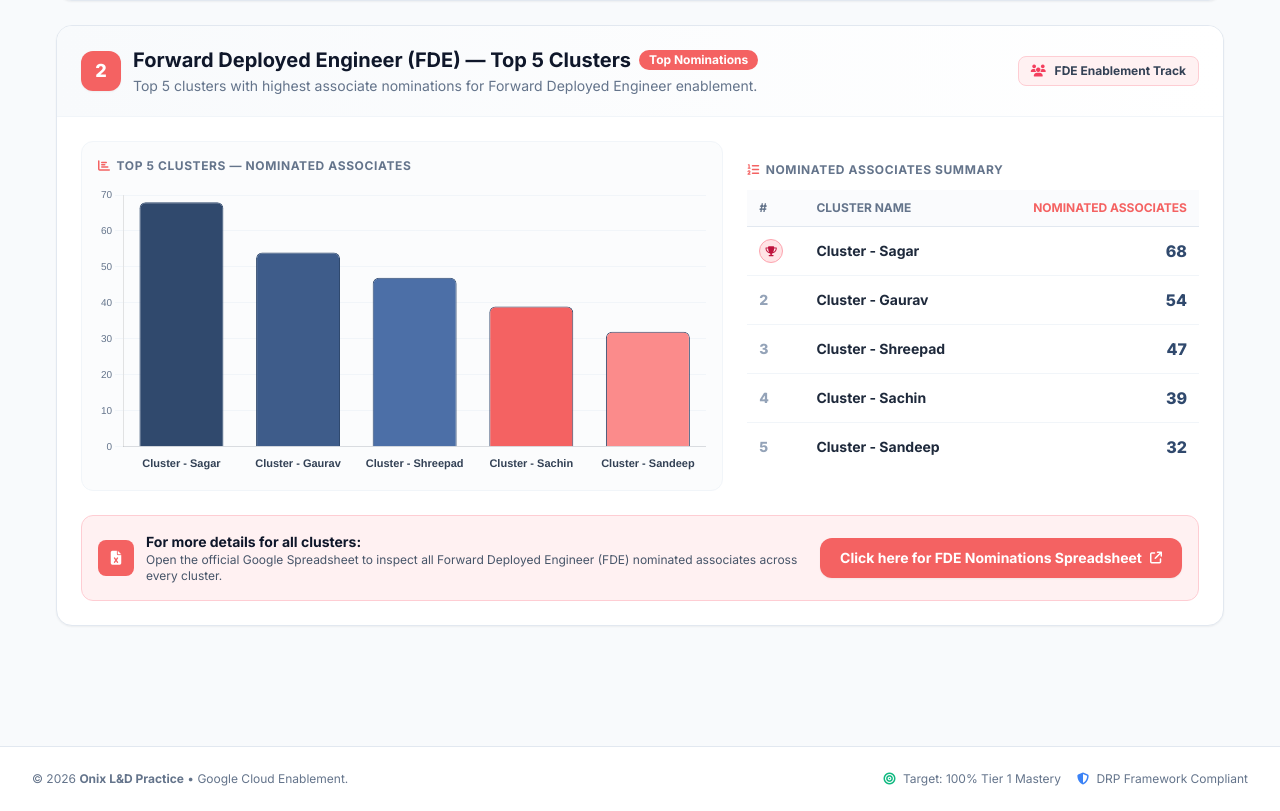
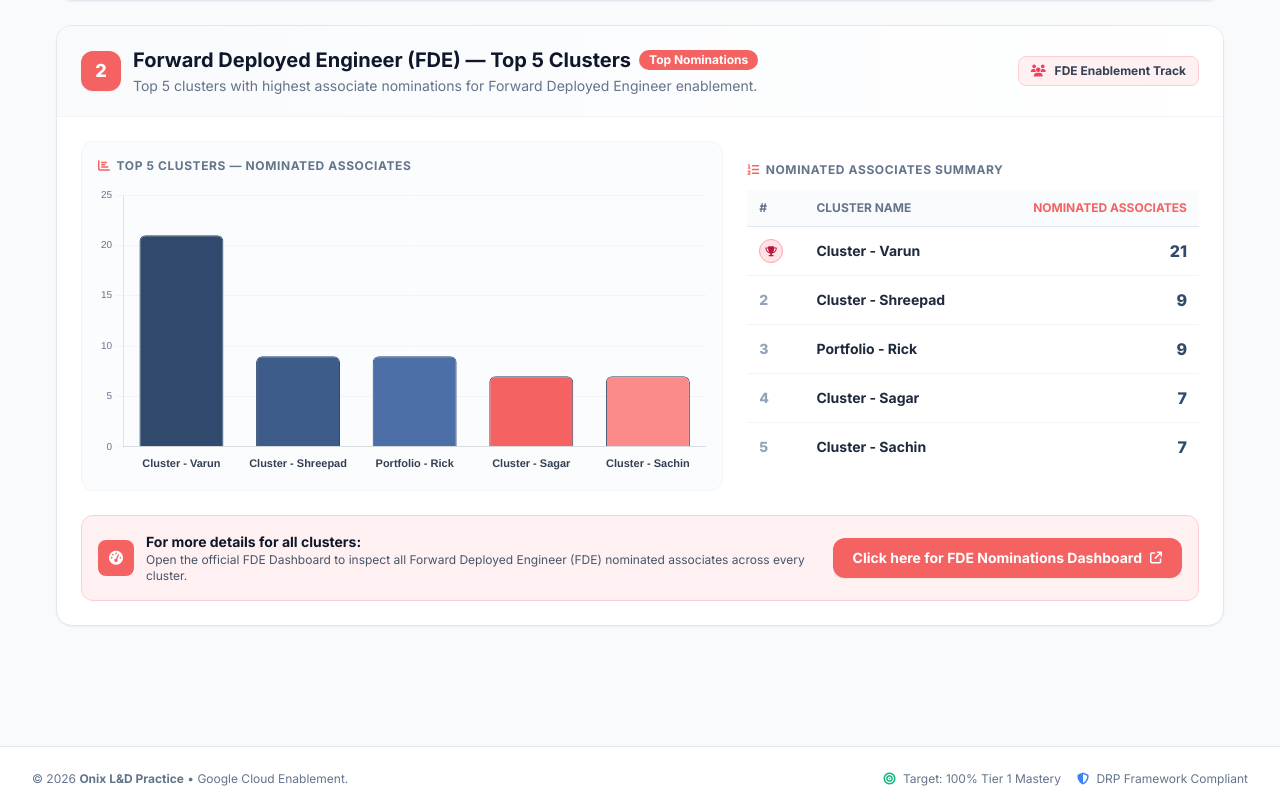
Before and after one commit to nikhilshelke-spec/onix-drp-portal, a Flask app: page /ld_summary in a window 1280 px wide. Shown: the part 898-1709 px from the top of the page. Run offline with Flask 3, Linux system fonts and the light colour scheme; data that the repository does not hold is empty; some libraries are stand-ins or nearby versions.

Commit message:
Update FDE link to Google Apps Script dashboard and populate top 5 clusters from pivot table

```diff
--- a/app.py
+++ b/app.py
@@ -7,7 +7,7 @@ from flask import Flask, render_template, request, jsonify, redirect, url_for, s
 import pandas as pd
 from config import (
     GOOGLE_SHEET_URL, DRP_PORTAL_URL, CREDLY_URL, DRP_MAPPING_SHEET_URL,
-    DRP_ATTRIBUTION_URL, DRP_GUIDE_URL, FDE_SHEET_URL, BRAND_PRIMARY, BRAND_ACCENT,
+    DRP_ATTRIBUTION_URL, DRP_GUIDE_URL, FDE_SHEET_URL, FDE_DASHBOARD_URL, BRAND_PRIMARY, BRAND_ACCENT,
     TIER_DEFINITIONS
 )
 from drp_service import drp_service
@@ -88,6 +88,7 @@ def inject_global_vars():
         'drp_attribution_url': DRP_ATTRIBUTION_URL,
         'drp_guide_url': DRP_GUIDE_URL,
         'fde_sheet_url': FDE_SHEET_URL,
+        'fde_dashboard_url': FDE_DASHBOARD_URL,
         'brand_primary': BRAND_PRIMARY,
         'brand_accent': BRAND_ACCENT,
         'tier_definitions': TIER_DEFINITIONS,
@@ -223,13 +224,13 @@ def ld_summary():
         c['t4_pct'] = round((c.get('t4', 0) / tot) * 100, 1) if tot > 0 else 0
 
     # 2. Top 5 FDE Clusters (Column A: Cluster Name, Column B: Nominate emp Count)
-    # Ranked by Nominated Employee Count descending
+    # Ranked by Nominated Employee Count descending from FDE Google Sheet Pivot Table
     top5_fde_clusters = [
-        {"rank": 1, "cluster": "Cluster - Sagar", "count": 68},
-        {"rank": 2, "cluster": "Cluster - Gaurav", "count": 54},
-        {"rank": 3, "cluster": "Cluster - Shreepad", "count": 47},
-        {"rank": 4, "cluster": "Cluster - Sachin", "count": 39},
-        {"rank": 5, "cluster": "Cluster - Sandeep", "count": 32}
+        {"rank": 1, "cluster": "Cluster - Varun", "count": 21},
+        {"rank": 2, "cluster": "Cluster - Shreepad", "count": 9},
+        {"rank": 3, "cluster": "Portfolio - Rick", "count": 9},
+        {"rank": 4, "cluster": "Cluster - Sagar", "count": 7},
+        {"rank": 5, "cluster": "Cluster - Sachin", "count": 7}
     ]
     fde_total = sum(c["count"] for c in top5_fde_clusters)
     for c in top5_fde_clusters:
@@ -240,7 +241,7 @@ def ld_summary():
         top5_drp_clusters=top5_drp_clusters,
         top5_fde_clusters=top5_fde_clusters,
         drp_details_url="https://onix-drp-portal.onrender.com/priority_dashboard",
-        fde_details_url=FDE_SHEET_URL,
+        fde_details_url=FDE_DASHBOARD_URL,
         page='ld_summary'
     )
 
--- a/config.py
+++ b/config.py
@@ -10,7 +10,8 @@ CREDLY_URL = "https://www.credly.com/users/sign_in"
 DRP_MAPPING_SHEET_URL = "https://docs.google.com/spreadsheets/d/18dCDJX27QVROXPPNghIC5F3VxzJ8cawXtOf3xgKtkAI/edit?gid=28087814#gid=28087814"
 DRP_ATTRIBUTION_URL = DRP_MAPPING_SHEET_URL
 DRP_GUIDE_URL = "https://docs.google.com/document/d/16XkeOLyI25xcqezGB8SEQWF3bB7ocCw4SY7gPw9Ax9A/edit?usp=sharing"
-FDE_SHEET_URL = "https://docs.google.com/spreadsheets/d/1lFzb2HvcOUXiaBfCD20N0Og0dAhz6mlCjfduQxT02dQ/edit?usp=sharing"
+FDE_SHEET_URL = "https://docs.google.com/spreadsheets/d/1ZuQeck7XogXoVdfvBVMLJj1qFJ9FK9sS4mcyx_UztQM/edit?gid=901524739#gid=901524739"
+FDE_DASHBOARD_URL = "https://script.google.com/a/onixnet.com/macros/s/AKfycbxqqCEU9Vbvpe0CUaDzHu-s7rmXJjC47ANEKhBcWCKs9hXrzIu889kJKieOoAqqR0wrLA/exec?view=dashboard"
 BRAND_PRIMARY = "#30496d"
 BRAND_ACCENT = "#f46262"
 
--- a/templates/ld_summary.html
+++ b/templates/ld_summary.html
@@ -266,14 +266,14 @@
                  style="background-color: #fff1f2; border-color: #fecdd3;">
                 <div class="flex items-center gap-3">
                     <span class="w-9 h-9 rounded-lg flex items-center justify-center text-white shrink-0" style="background-color: #f46262;">
-                        <i class="fa-solid fa-file-excel text-sm"></i>
+                        <i class="fa-solid fa-gauge-high text-sm"></i>
                     </span>
                     <div>
                         <p class="text-sm font-bold text-slate-900">
                             For more details for all clusters:
                         </p>
                         <p class="text-xs text-slate-600">
-                            Open the official Google Spreadsheet to inspect all Forward Deployed Engineer (FDE) nominated associates across every cluster.
+                            Open the official FDE Dashboard to inspect all Forward Deployed Engineer (FDE) nominated associates across every cluster.
                         </p>
                     </div>
                 </div>
@@ -281,7 +281,7 @@
                 <a href="{{ fde_details_url }}" target="_blank"
                    class="inline-flex items-center gap-2 px-5 py-2.5 rounded-xl font-bold text-sm text-white shadow-sm transition hover:scale-105 active:scale-95 shrink-0"
                    style="background-color: #f46262;">
-                    <span>Click here for FDE Nominations Spreadsheet</span>
+                    <span>Click here for FDE Nominations Dashboard</span>
                     <i class="fa-solid fa-arrow-up-right-from-square text-xs"></i>
                 </a>
             </div>
```
